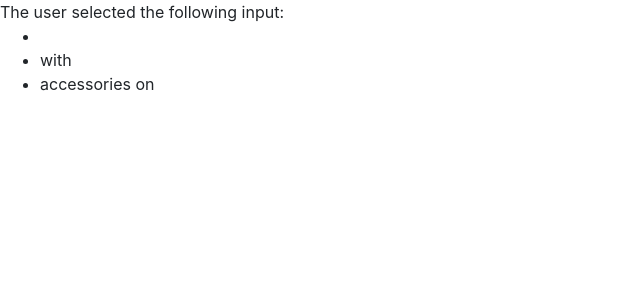
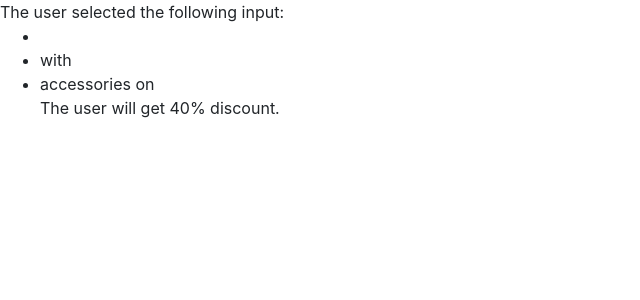
Before and after one commit to chandoorvipul/GdpExam, an Angular app in the folder gdpexam/: page /feedback in a window 1280 px wide. Shown: the top 300 px of the page, without its empty margins (0-640 px from the left). Built offline with nearby package versions, Linux system fonts and the light colour scheme.

Commit message:
discount added

```diff
--- a/gdpexam/src/app/pagereview/pagereview.component.html
+++ b/gdpexam/src/app/pagereview/pagereview.component.html
@@ -3,4 +3,5 @@ The user selected the following input:
     <li>{{ formData.Make }}  {{ formData.Model }}  {{ formData.Year }}  {{ formData.type}}</li>
     <li>with {{formData.features }}</li>
     <li>accessories on {{formData.PurchaseDate}}</li>
+    The user will get {{discount}}% discount.
   </ul>
--- a/gdpexam/src/app/pagereview/pagereview.component.ts
+++ b/gdpexam/src/app/pagereview/pagereview.component.ts
@@ -9,13 +9,16 @@ import { HttpService } from "src/app/http.service";
 })
 export class PagereviewComponent implements OnInit {
 
-  formData: {};
+  formData = {}
+  discount = 0
 
   constructor(private http:HttpService) { }
 
-  ngOnInit() {
+   ngOnInit() {
     this.formData = this.http.getForm()
+    var date = new Date(this.formData['purchaseDate']);
+    console.log(date.getDate() % 2);
+    this.discount = date.getDate() % 2 == 0 ? 30 : 40
     console.log(this.formData)
   }
-
 }
```
Also changed, not shown: 2 other files (tests, documents, lock files or other folders).
